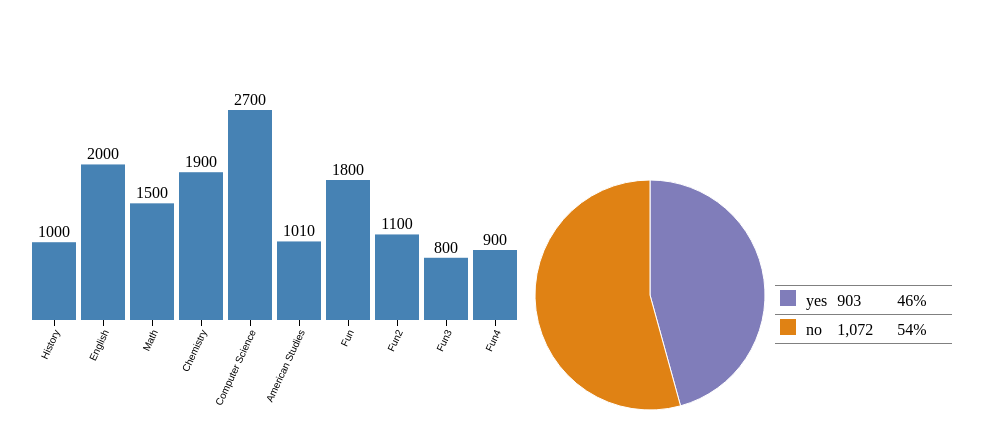
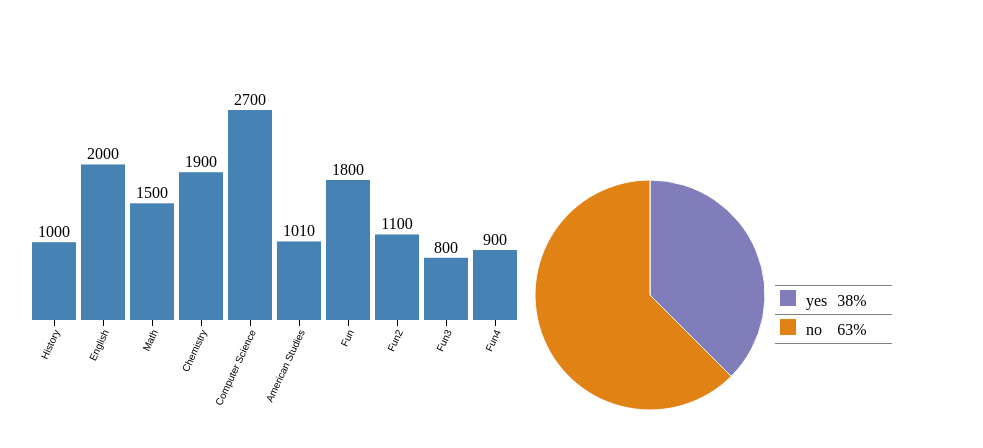
Before and after one commit to Spectator-Infographics/textbook-pricing, a plain HTML site: page index.html in a window 1280 px wide. Shown: the whole page, without its empty margins (85-1068 px from the left). Drawn offline with nearby package versions, Linux system fonts and the light colour scheme.

Commit message:
Removed one column from legend

```diff
--- a/index.html
+++ b/index.html
@@ -205,8 +205,8 @@ function dashboard(id, fData){
         tr.append("td").text(function(d){ return d.type;});
 
         // create the third column for each segment.
-        tr.append("td").attr("class",'legendCompliance')
-            .text(function(d){ return d3.format(",")(d.compliance);});
+        /*tr.append("td").attr("class",'legendCompliance')
+            .text(function(d){ return d3.format(",")(d.compliance);});*/
 
         // create the fourth column for each segment.
         tr.append("td").attr("class",'legendPerc')
@@ -248,15 +248,15 @@ function dashboard(id, fData){
 <script>
 var complianceData=[
 {Major:'History',compliance:{yes:25, no:75},students:1000}
-,{Major:'English',compliance:{yes:34, no:76},students:2000}
-,{Major:'Math',compliance:{yes:45, no:34},students:1500}
-,{Major:'Chemistry',compliance:{yes:22, no:55},students:1900}
-,{Major:'Computer Science',compliance:{yes:234, no:0},students:2700}
-,{Major:'American Studies',compliance:{yes:0, no:22},students:1010}
-,{Major:'Fun',compliance:{yes:33, no:44},students:1800}
-,{Major:'Fun2',compliance:{yes:55, no:11},students:1100}
-,{Major:'Fun3',compliance:{yes:12, no:423},students:800}
-,{Major:'Fun4',compliance:{yes:443, no:332},students:900}
+,{Major:'English',compliance:{yes:24, no:76},students:2000}
+,{Major:'Math',compliance:{yes:45, no:55},students:1500}
+,{Major:'Chemistry',compliance:{yes:45, no:55},students:1900}
+,{Major:'Computer Science',compliance:{yes:100, no:0},students:2700}
+,{Major:'American Studies',compliance:{yes:0, no:100},students:1010}
+,{Major:'Fun',compliance:{yes:33, no:67},students:1800}
+,{Major:'Fun2',compliance:{yes:23, no:77},students:1100}
+,{Major:'Fun3',compliance:{yes:20, no:80},students:800}
+,{Major:'Fun4',compliance:{yes:60, no:40},students:900}
 ];
 
 dashboard('#dashboard',complianceData);
```
